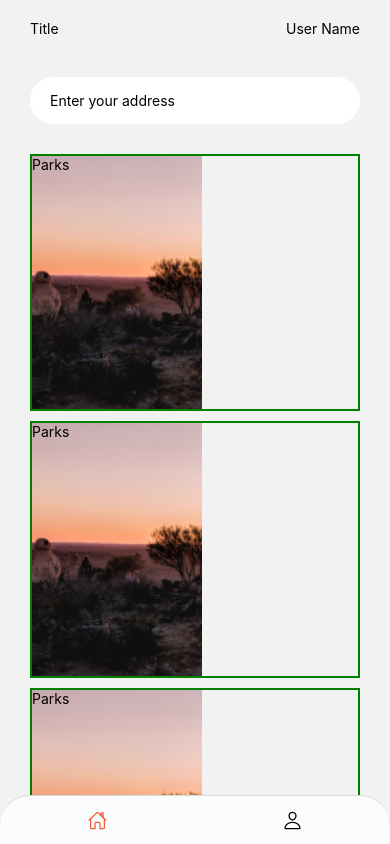
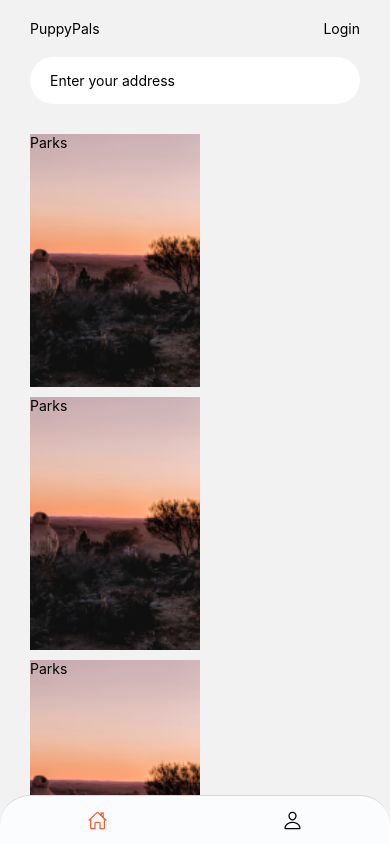
Before and after one commit to jjaykim/Dog-Owner-Socializing-App, a React Native app: screen /HomeScreen in a window 390 px wide. Built offline with nearby package versions, Linux system fonts and the light colour scheme.

Commit message:
create HomeViewerContext

```diff
--- a/App.js
+++ b/App.js
@@ -3,13 +3,16 @@ import { StatusBar } from 'expo-status-bar';
 import { SafeAreaProvider } from 'react-native-safe-area-context';
 
 import { RootStackNav } from './src/navigators/RootStack';
+import HomeViewerContextProvider from './src/context/HomeViewer';
 
 const App = () => {
   return (
-    <SafeAreaProvider>
-      <RootStackNav />
-      <StatusBar style="auto" />
-    </SafeAreaProvider>
+    <HomeViewerContextProvider>
+      <SafeAreaProvider>
+        <RootStackNav />
+        <StatusBar style="auto" />
+      </SafeAreaProvider>
+    </HomeViewerContextProvider>
   );
 };
 
--- a/package.json
+++ b/package.json
@@ -11,6 +11,7 @@
   },
   "dependencies": {
     "@expo/vector-icons": "^13.0.0",
+    "@react-native-async-storage/async-storage": "~1.17.3",
     "@react-navigation/bottom-tabs": "^6.3.1",
     "@react-navigation/native": "^6.0.10",
     "@react-navigation/native-stack": "^6.6.2",
--- /dev/null
+++ b/src/components/header/Header.js
@@ -0,0 +1,28 @@
+import React from 'react';
+import { Text, StyleSheet, View } from 'react-native';
+import { SafeAreaView } from 'react-native-safe-area-context';
+
+export const Header = () => {
+  return (
+    <SafeAreaView>
+      <View style={styles.menuWrapper}>
+        <Text>PuppyPals</Text>
+        <Text>Login</Text>
+      </View>
+    </SafeAreaView>
+  );
+};
+
+const styles = StyleSheet.create({
+  menuWrapper: {
+    marginTop: 20,
+    flexDirection: 'row',
+    justifyContent: 'space-between',
+    alignItems: 'center',
+  },
+  profileImage: {
+    width: 52,
+    height: 52,
+    borderRadius: 10,
+  },
+});
--- /dev/null
+++ b/src/context/HomeViewer.js
@@ -0,0 +1,38 @@
+import React, { createContext, useEffect, useMemo, useState } from 'react';
+
+import UserData from '../../dummy-data/UserData';
+import EventData from '../../dummy-data/EventData';
+import ParkData from '../../dummy-data/ParkData';
+import ReviewData from '../../dummy-data/ReviewData';
+
+export const HomeViewerContext = createContext({
+  UserData: [],
+  EventData: [],
+  ParkData: [],
+  ReviewData: [],
+});
+
+function HomeViewerContextProvider({ children }) {
+  const [viewer, setViewer] = useState(null);
+
+  useEffect(() => {
+    setViewer({
+      UserData,
+      EventData,
+      ParkData,
+      ReviewData,
+    });
+  }, []);
+
+  const value = useMemo(
+    () => ({
+      viewer,
+      setViewer,
+    }),
+    [viewer],
+  );
+
+  return <HomeViewerContext.Provider value={value}>{children}</HomeViewerContext.Provider>;
+}
+
+export default HomeViewerContextProvider;
--- a/src/screens/Home.js
+++ b/src/screens/Home.js
@@ -1,4 +1,4 @@
-import React from 'react';
+import React, { useContext } from 'react';
 import {
   View,
   Text,
@@ -9,24 +9,24 @@ import {
   Dimensions,
   FlatList,
 } from 'react-native';
-import { SafeAreaView } from 'react-native-safe-area-context';
 
+import { Header } from '../components/header/Header';
 import colors from '../styles/colors';
 import adaptiveIco from '../../assets/australia.png';
+import { HomeViewerContext } from '../context/HomeViewer';
 
 const { height } = Dimensions.get('window');
 
 export const Home = ({ navigation }) => {
   const demoImages = [adaptiveIco, adaptiveIco, adaptiveIco, adaptiveIco, adaptiveIco];
+  const { viewer } = useContext(HomeViewerContext);
+
+  if (!viewer) return null;
 
   return (
     <View style={styles.container}>
-      <SafeAreaView>
       {/* Header */}
-        <View style={styles.menuWrapper}>
-          <Text>Title</Text>
-          <Text>User Name</Text>
-        </View>
+      <Header />
 
       {/* Search Bar */}
       <TextInput style={styles.textInput} placeholder="Enter your address" />
@@ -48,9 +48,9 @@ export const Home = ({ navigation }) => {
             );
           }}
           keyExtractor={(item, idx) => `${item} + ${idx}`}
+          showsVerticalScrollIndicator={false}
         />
       </View>
-      </SafeAreaView>
     </View>
   );
 };
@@ -85,9 +85,6 @@ const styles = StyleSheet.create({
     justifyContent: 'space-between',
   },
   demoImagesBox: {
-    borderStyle: 'solid',
-    borderColor: 'green',
-    borderWidth: 2,
     marginTop: 10,
   },
 });
--- a/src/styles/colors.js
+++ b/src/styles/colors.js
@@ -4,6 +4,7 @@ const colors = {
   orange: '#F35D38',
   black: '#0C0D0E',
   white: '#FBFCFE',
+  lightGray: '#E1E1E5',
 };
 
 export default colors;
```
Also changed, not shown: .eslintrc.json, 2 other files (tests, documents, lock files or other folders). Lines whose indentation alone changed are shown as unchanged.
